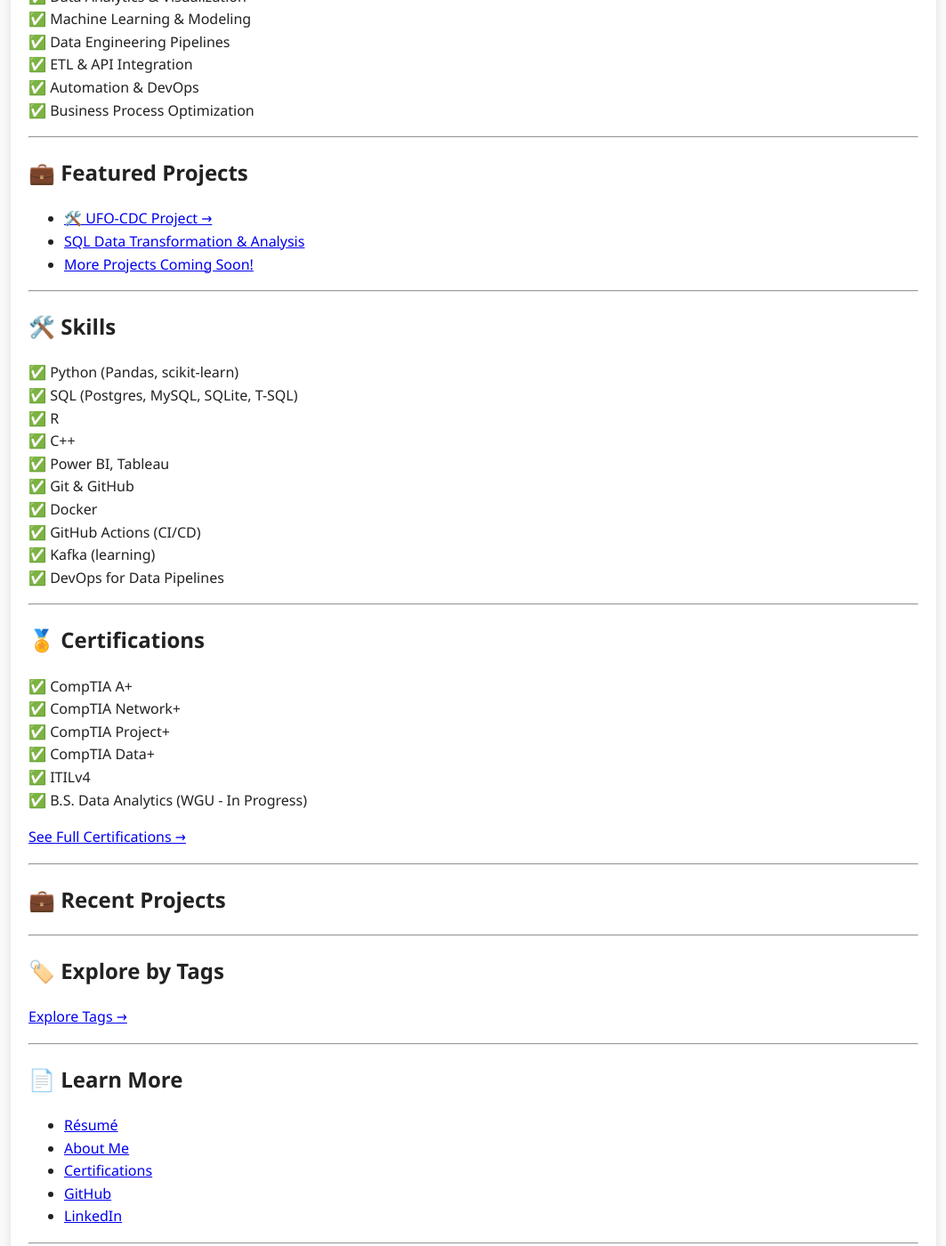
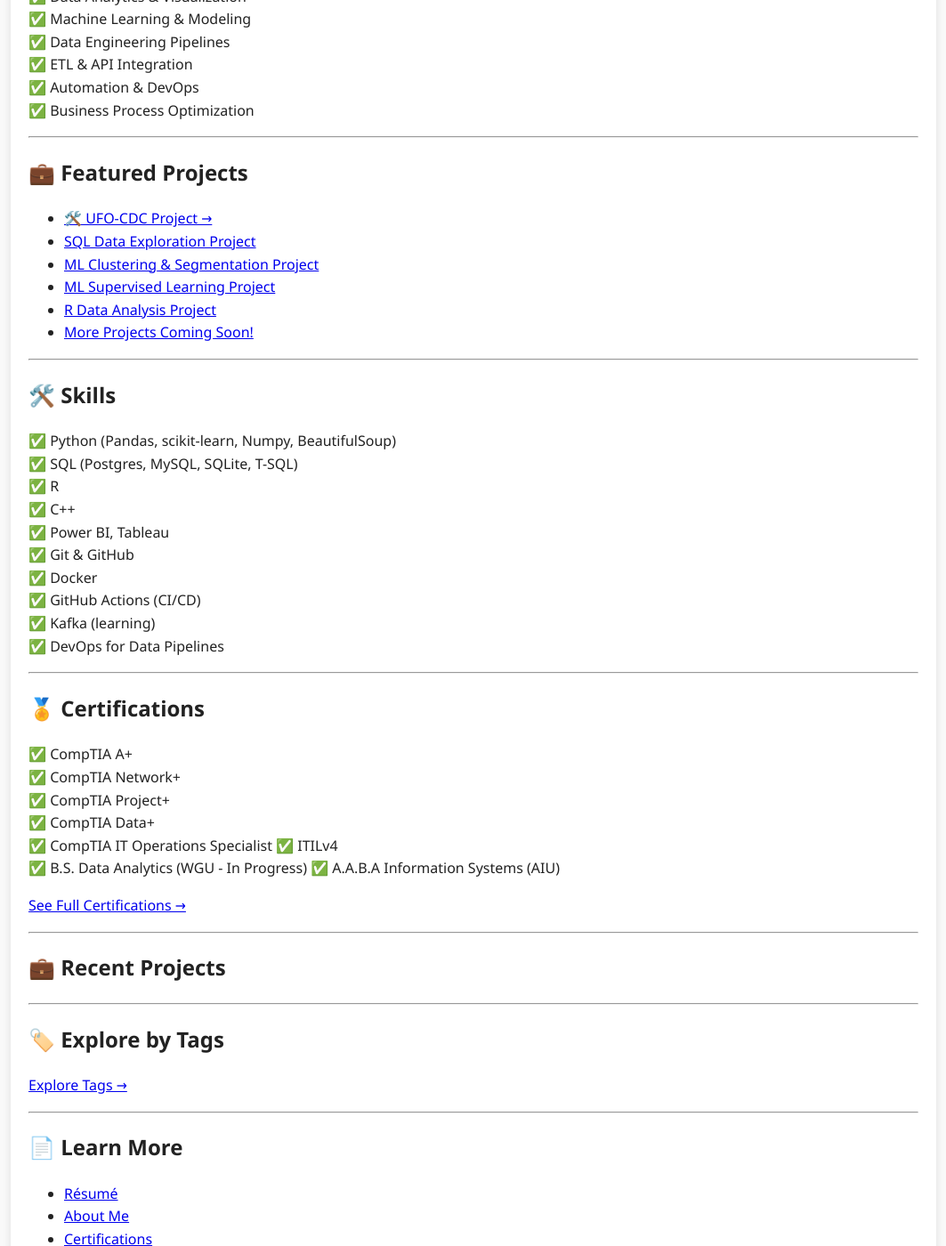
Before and after one commit to Caprikey/Portfolio-Starter, a Jekyll site: the page built from _pages/index.md, in a window 1280 px wide and 1400 px high, scrolled down 461 px. Shown: the whole window at 89% size, without its empty margins (108-1171 px from the left). Built offline with Jekyll 4.4.1, drawn with Linux system fonts in a browser that asks for light colours.

Commit message:
more pages added

```diff
--- a/_pages/index.md
+++ b/_pages/index.md
@@ -24,14 +24,17 @@ I am a versatile **Data Analyst** and emerging **Data Engineer** based in Tennes
 ## 💼 Featured Projects
 
 - [🛠️ UFO-CDC Project →](/projects/ufo-cdc/)
-- [SQL Data Transformation & Analysis](/projects)
+- [SQL Data Exploration Project](/projects/sql-project/)
+- [ML Clustering & Segmentation Project](/projects/ml-clustering/)
+- [ML Supervised Learning Project](/projects/ml-supervised/)
+- [R Data Analysis Project](/projects/r-project/)
 - [More Projects Coming Soon!](/projects)
 
 ---
 
 ## 🛠️ Skills
 
-✅ Python (Pandas, scikit-learn)
+✅ Python (Pandas, scikit-learn, Numpy, BeautifulSoup)
 ✅ SQL (Postgres, MySQL, SQLite, T-SQL)
 ✅ R
 ✅ C++
@@ -50,8 +53,10 @@ I am a versatile **Data Analyst** and emerging **Data Engineer** based in Tennes
 ✅ CompTIA Network+
 ✅ CompTIA Project+
 ✅ CompTIA Data+
+✅ CompTIA IT Operations Specialist
 ✅ ITILv4
 ✅ B.S. Data Analytics (WGU - In Progress)
+✅ A.A.B.A Information Systems (AIU)
 
 [See Full Certifications →](/certifications)
 
@@ -82,5 +87,3 @@ I am a versatile **Data Analyst** and emerging **Data Engineer** based in Tennes
 I’m always open to opportunities and collaboration — feel free to [reach out](mailto:DantyDCook@gmail.com)! 🚀
 
 ---
-
-<!-- Phoenix rising update -->
```
Also changed, not shown: _pages/projects/ml-clustering.md (added, +29 -0 lines), _pages/projects/ml-supervised.md (added, +29 -0 lines), _pages/projects/r-project.md (added, +29 -0 lines), _pages/projects/sql-project.md (added, +29 -0 lines).
